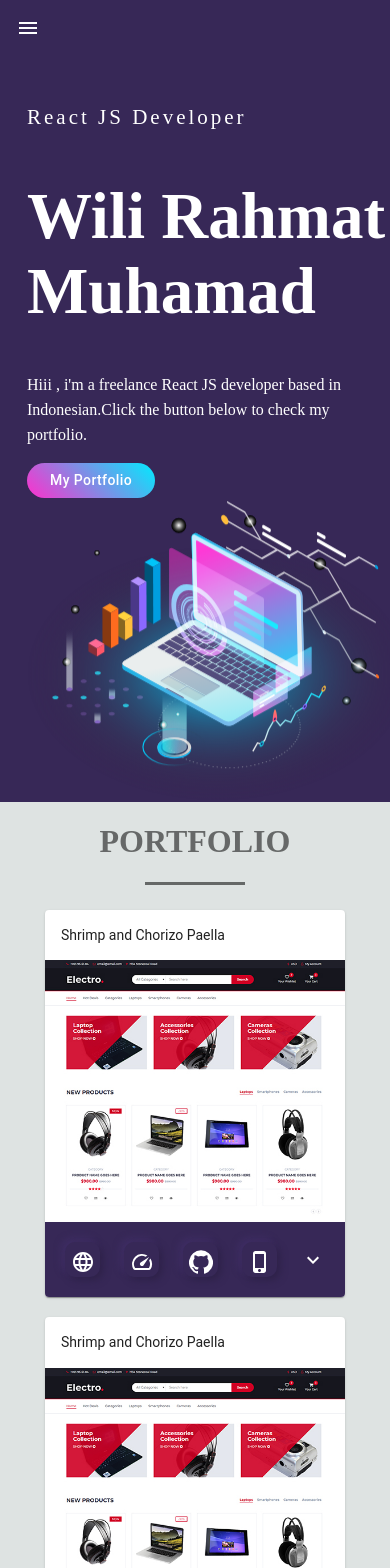
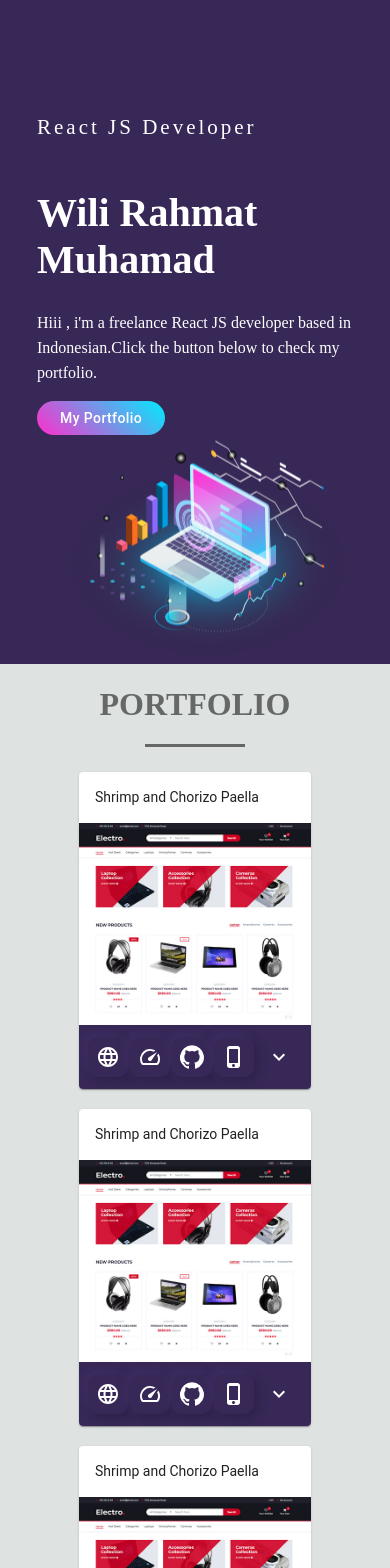
Before and after one commit to will1001/portfolio_2, a React (Create React App) app: page /#/ in a window 390 px wide. Shown: the top 1568 px of the page. Built offline with nearby package versions, Linux system fonts and the light colour scheme.

Commit message:
all responsive view doned

```diff
--- a/src/Components/AboutSection.js
+++ b/src/Components/AboutSection.js
@@ -19,22 +19,17 @@ const useStyles = makeStyles(theme => ({
     backgroundColor: BgBoxprops.backgroundColor,
     color: BgBoxprops.color,
     minHeight: '100%',
-    fontFamily: 'Montserrat'
+    fontFamily: 'Montserrat',
+    padding: 10
   }),
-  asdf: {
-    height: 150,
-    width: 300,
-    backgroundColor: '#aac45e',
-    position: 'absolute',
-    top: BgBoxprops => BgBoxprops.top,
-    opacity: '50%',
-    display: 'none'
-  },
   BgIllustrationAnimation: {
     animation: 'BgIllustrationAnimation infinite 2000ms linear',
     height: 600,
     [theme.breakpoints.down('xs')]: {
-      height: 300
+      height: 215
+    },
+    [theme.breakpoints.only('sm')]: {
+      height: 385
     }
   },
   bodyContent: {
@@ -50,6 +45,11 @@ const useStyles = makeStyles(theme => ({
     },
     '& p': {
       lineHeight: '25px'
+    },
+    [theme.breakpoints.down('sm')]: {
+      '& h1': {
+        fontSize: 40
+      }
     }
   },
   showhologramProject: {
@@ -124,7 +124,7 @@ export default function AboutSection() {
   return (
     <Box className={classes.BgBox}>
       <Navbar
-        iconMenu={<MenuIcon />}
+        // iconMenu={<MenuIcon />}
         navbarStyles={{ boxShadow: 'none', backgroundColor: 'transparent' }}
         link="/navbarMenu"
       />
--- a/src/Components/NeumorphismBoxIcon.js
+++ b/src/Components/NeumorphismBoxIcon.js
@@ -1,9 +1,9 @@
 // eslint-disable-next-line space-before-function-paren
 import React from 'react'
-import { makeStyles, useTheme } from '@material-ui/core/styles'
+import { makeStyles } from '@material-ui/core/styles'
 import PropTypes from 'prop-types'
 import IconButton from '@material-ui/core/IconButton'
-import useMediaQuery from '@material-ui/core/useMediaQuery'
+// import useMediaQuery from '@material-ui/core/useMediaQuery'
 
 const useStyles = makeStyles(theme => ({
   root: Stylesprops => ({
@@ -18,16 +18,40 @@ const useStyles = makeStyles(theme => ({
     height: Stylesprops.height,
     padding: `${Stylesprops.padding}px 0px`,
     '&:hover': Stylesprops.hover
-  })
+  }),
+  button: {
+    [theme.breakpoints.down('md')]: {
+      padding: 10
+    },
+    [theme.breakpoints.down('sm')]: {
+      padding: 1
+    }
+  }
 }))
 
 // eslint-disable-next-line space-before-function-paren
 export default function NeumorphismBoxIcon(props) {
-  const theme = useTheme()
-  const xs = useMediaQuery(theme.breakpoints.down('xs'))
+  // const theme = useTheme()
+  // const xs = useMediaQuery(theme.breakpoints.down('xs'))
+  // const sm = useMediaQuery(theme.breakpoints.only('sm'))
+  // let width
+  // let height
 
-  const width = xs ? props.width - 5 : props.width
-  const height = xs ? props.height - 5 : props.height
+  // if (xs) {
+  //   width = props.width - 5
+  //   height = props.height - 5
+  // }
+  // if (sm) {
+  //   width = props.width - 15
+  //   height = props.height - 15
+  // } else {
+  //   width = props.width
+  //   height = props.height
+  // }
+
+  const width = props.width
+  const height = props.height
+
   const padding = (width - height) / 2
   const boxShadow1 = width / 10
   const boxShadow2 = (width / 10) * 2
@@ -45,7 +69,7 @@ export default function NeumorphismBoxIcon(props) {
 
   return (
     <>
-      <IconButton color="inherit">
+      <IconButton classes={{ root: classes.button }} color="inherit">
         <div className={classes.root}>
           <props.child classes={{ root: classes.icon }} />
         </div>
--- a/src/Components/PortfolioCard.js
+++ b/src/Components/PortfolioCard.js
@@ -26,11 +26,15 @@ const useStyles = makeStyles(theme => ({
   cover: {
     width: '100%',
     height: '100%',
+    [theme.breakpoints.only('md')]: {
+      // height: '39vh'
+      marginRight: 25
+    },
+    [theme.breakpoints.only('sm')]: {
+      height: '39vh'
+    },
     [theme.breakpoints.down('xs')]: {
       height: 190
-    },
-    [theme.breakpoints.up('sm')]: {
-      height: '39vh'
     }
   },
   controls: {
@@ -42,11 +46,6 @@ const useStyles = makeStyles(theme => ({
   playIcon: {
     height: 38,
     width: 38
-  },
-  dividerHorizontal: {
-    [theme.breakpoints.up('sm')]: {
-      display: 'none'
-    }
   }
 }))
 
@@ -86,7 +85,6 @@ export default function PortfolioCard() {
         </Grid>
         <Divider orientation="vertical" flexItem />
         <Grid item xs={12} sm={5} md={3}>
-          <Divider className={classes.dividerHorizontal} />
           <CardContent className={classes.content}>
             <ListItemIconButton
               title="Live Websites"
--- a/src/Components/PortfolioCardV2.js
+++ b/src/Components/PortfolioCardV2.js
@@ -23,6 +23,10 @@ import ExpandMoreIcon from '@material-ui/icons/ExpandMore'
 const useStyles = makeStyles(theme => ({
   root: {
     margin: 10,
+    [theme.breakpoints.down('sm')]: {
+      margin: 0,
+      marginRight: 5
+    },
     [theme.breakpoints.down('xs')]: {
       margin: '10px 0px'
     }
@@ -30,6 +34,9 @@ const useStyles = makeStyles(theme => ({
   media: {
     height: 0,
     paddingTop: '56.25%',
+    [theme.breakpoints.down('sm')]: {
+      paddingTop: '65.25%'
+    },
     [theme.breakpoints.down('xs')]: {
       paddingTop: '87.25%'
     }
@@ -53,7 +60,7 @@ const useStyles = makeStyles(theme => ({
     transform: 'rotate(180deg)'
   },
   cardTitle: {
-    [theme.breakpoints.down('xs')]: {
+    [theme.breakpoints.down('sm')]: {
       fontSize: 14
     }
   }
```
